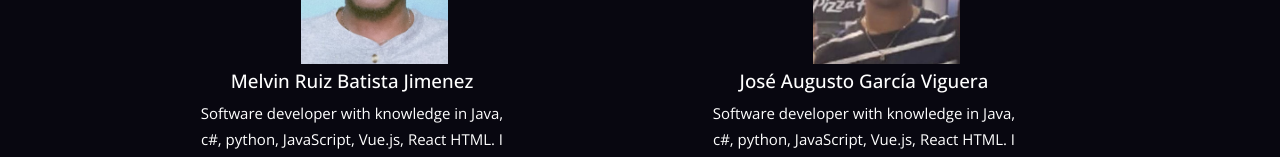
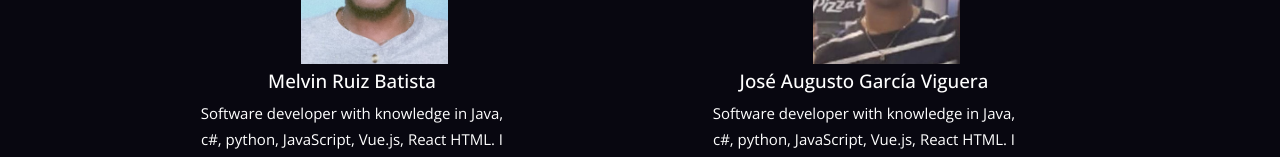
Before and after one commit to MelvinRB27/online-library, a React (Create React App) app: page /aboutUs in a window 1280 px wide. Shown: the part 564-721 px from the top of the page. Built offline with nearby package versions, Linux system fonts and the light colour scheme; some icons are missing.

Commit message:
Change name

```diff
--- a/src/pages/aboutUs.js
+++ b/src/pages/aboutUs.js
@@ -29,7 +29,7 @@ const AboutUs = () => (
                 </div>
 
                 <div className="containerNameMelvin">
-                    <h5 className="footer-company-about"> Melvin Ruiz Batista Jimenez</h5>
+                    <h5 className="footer-company-about"> Melvin Ruiz Batista </h5>
 
                     <p className="footer-company-about">
                         Software developer with knowledge in Java, c#,
```
